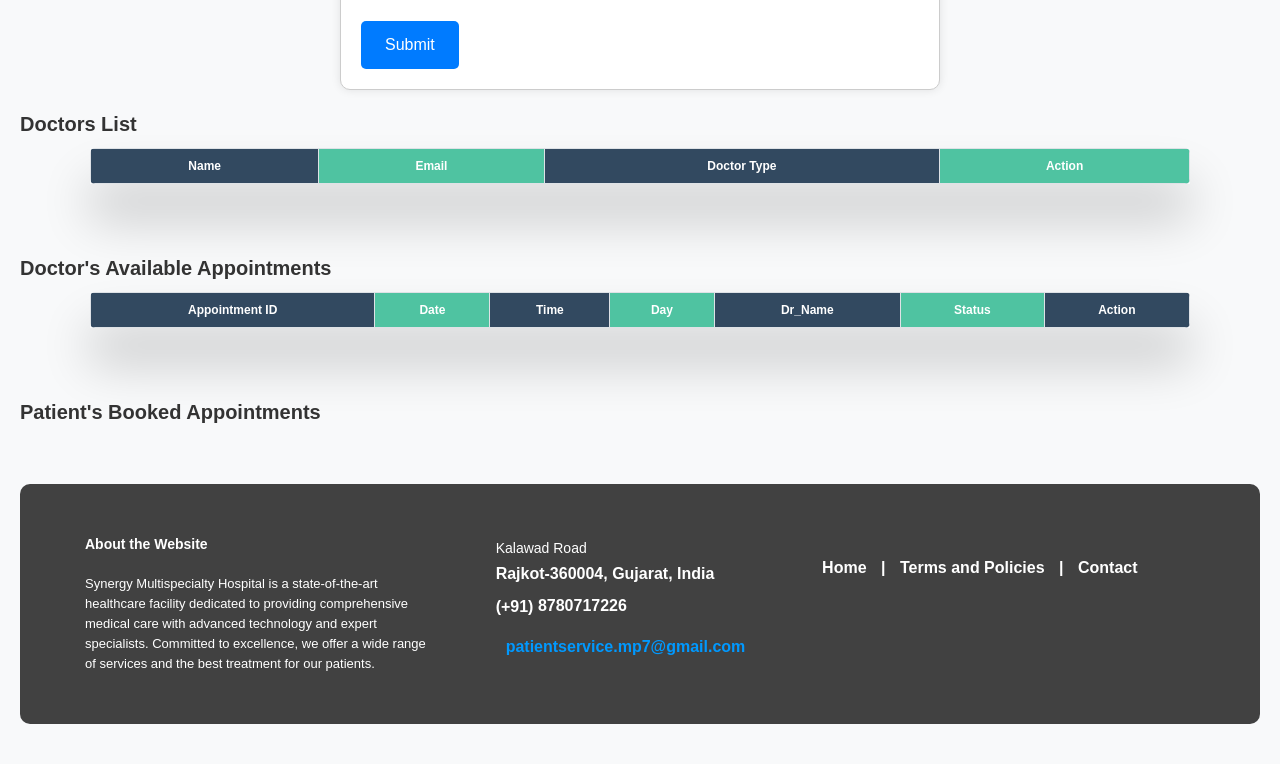
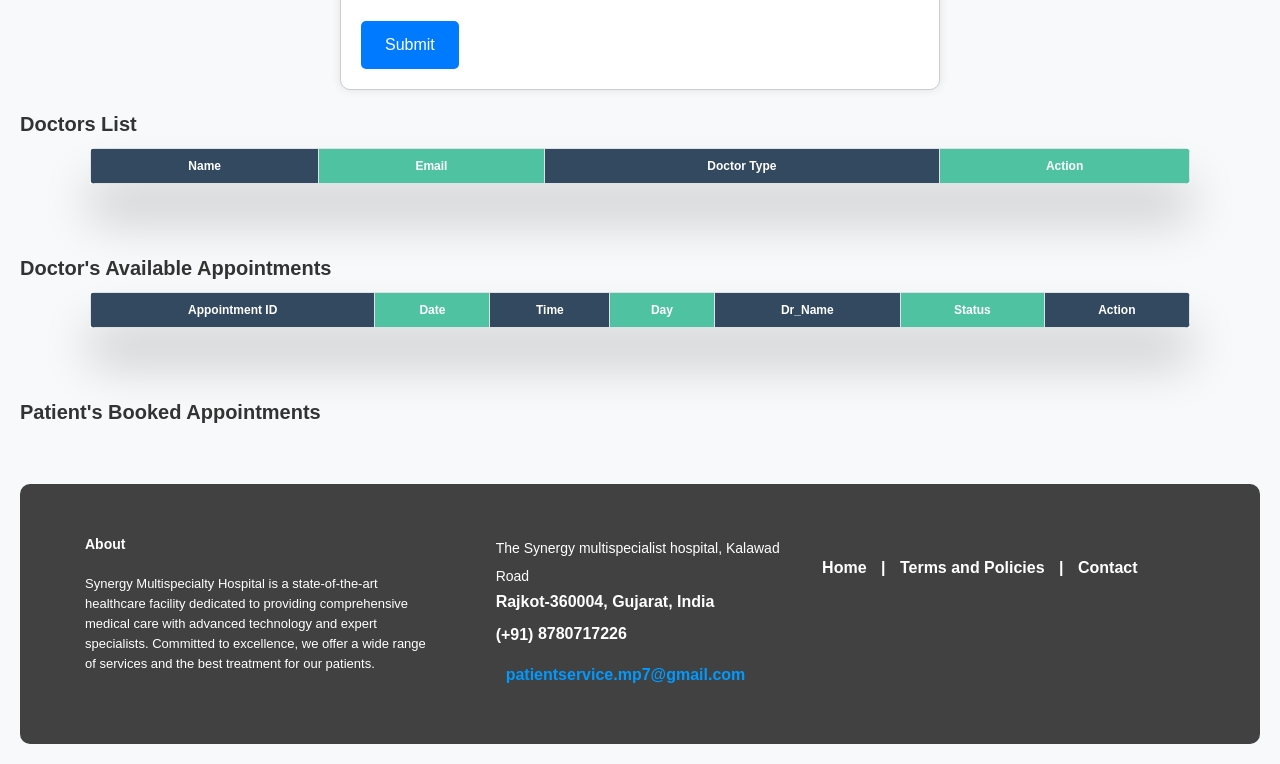
Before and after one commit to Jay-Vadodariya2491/E-Receptionist---A-Digital-Reception-Assistant-for-Automated-Front-Desk-Service, a website: page public/dashboard.html in a window 1280 px wide. Shown: the part 538-1302 px from the top of the page. Drawn offline with nearby package versions, Linux system fonts and the light colour scheme.

Commit message:
dashboard.html

```diff
--- a/public/dashboard.html
+++ b/public/dashboard.html
@@ -967,13 +967,13 @@ console.error('Error fetching appointments:', error);
 <footer class="footer">
     <div class="footer-left col-md-4 col-sm-6">
       <p class="about">
-        <span> About the Website</span>Synergy Multispecialty Hospital is a state-of-the-art healthcare facility dedicated to providing comprehensive medical care with advanced technology and expert specialists. Committed to excellence, we offer a wide range of services and the best treatment for our patients.
+        <span> About </span>Synergy Multispecialty Hospital is a state-of-the-art healthcare facility dedicated to providing comprehensive medical care with advanced technology and expert specialists. Committed to excellence, we offer a wide range of services and the best treatment for our patients.
          </p>
     </div>
     <div class="footer-center col-md-4 col-sm-6">
       <div>
         <i class="fa fa-map-marker"></i>
-        <p><span> Kalawad Road </span> Rajkot-360004, Gujarat, India</p>
+        <p><span>The Synergy multispecialist hospital, Kalawad Road </span> Rajkot-360004, Gujarat, India</p>
       </div>
       <div>
         <i class="fa fa-phone"></i>
```
